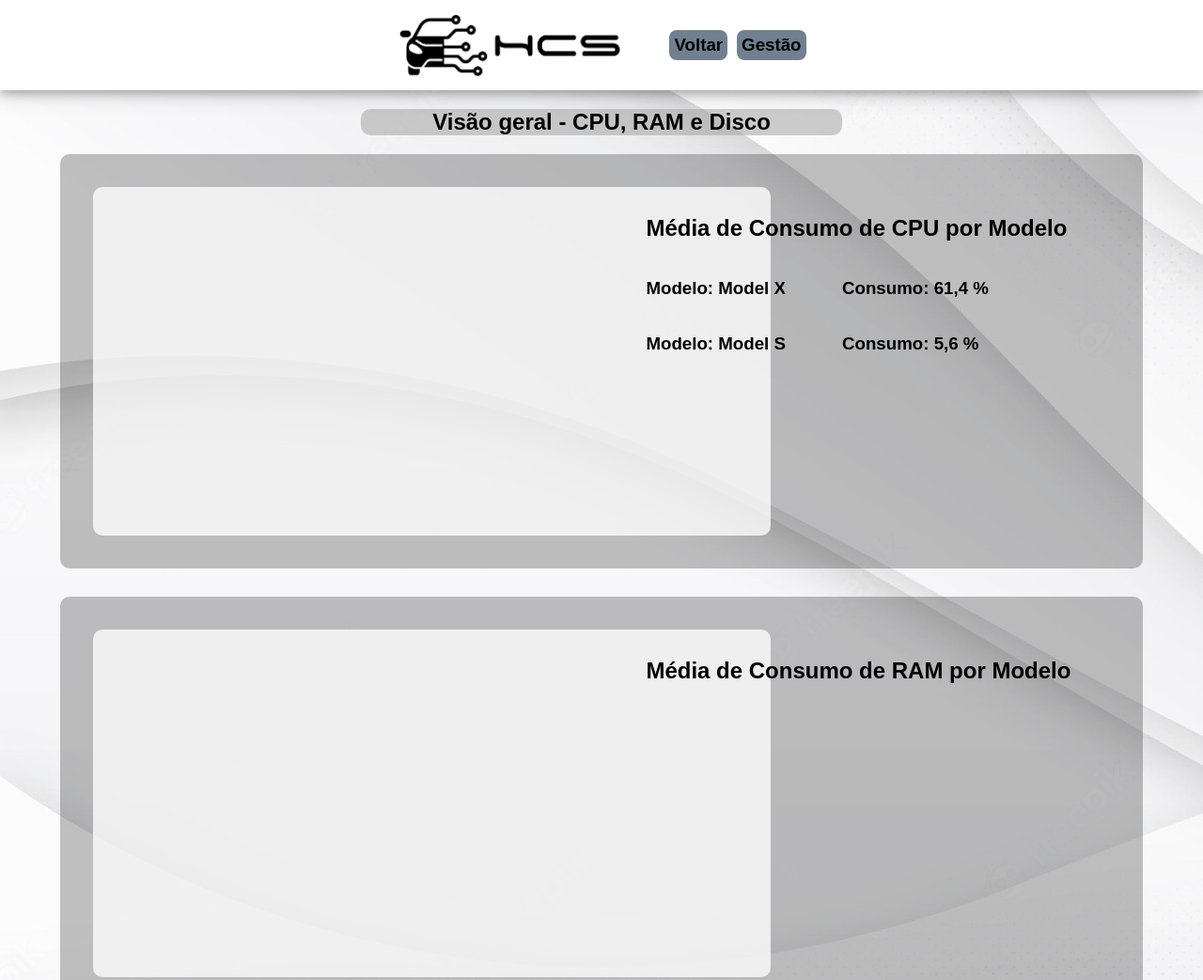
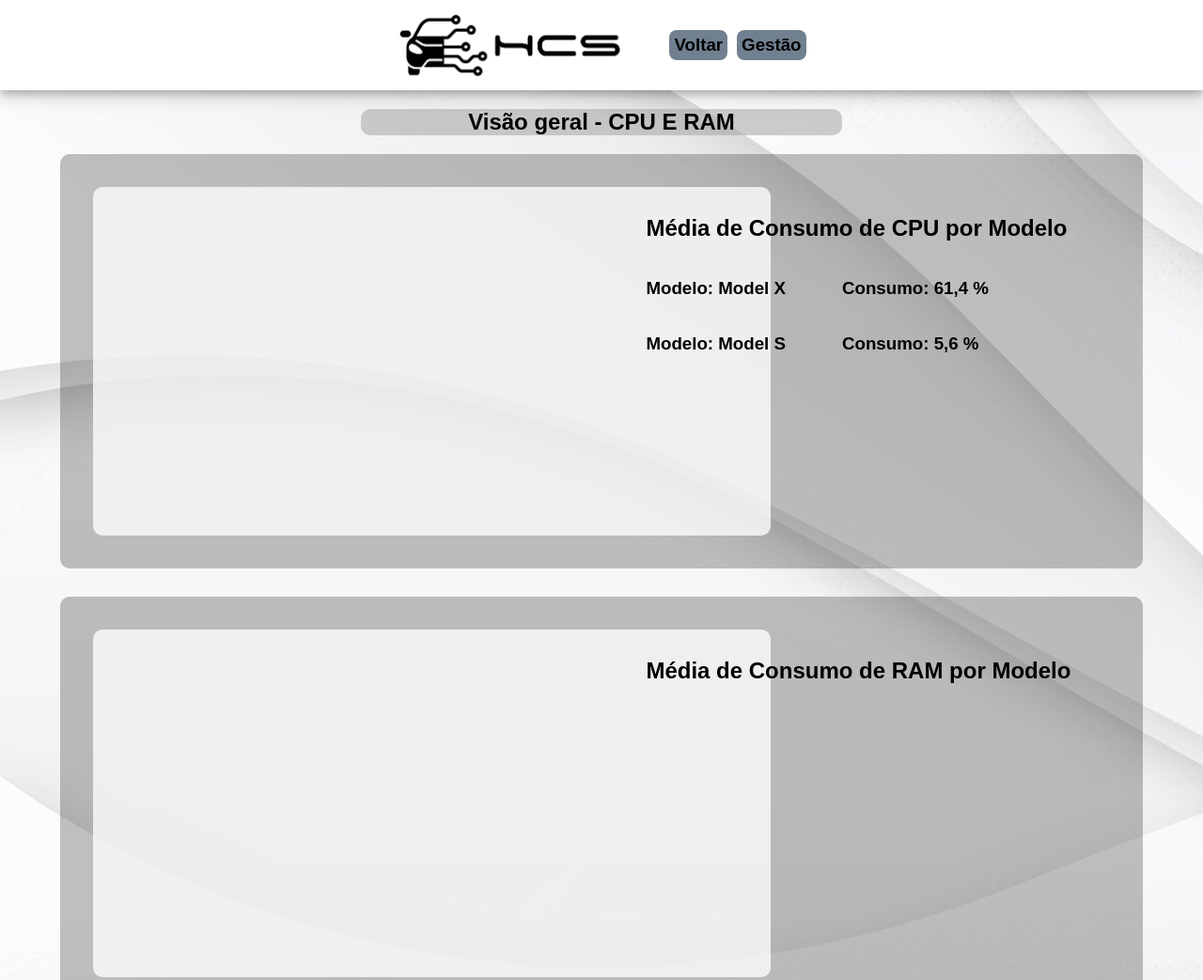
Before and after one commit to HCS-PI/projetojar, a website: page Site/view/dashGES.html in a window 1280 px wide. Shown: the top 1043 px of the page at 94% size. Drawn offline with nearby package versions, Linux system fonts and the light colour scheme; no server answers.

Commit message:
atualizações

```diff
--- a/Site/view/dashGES.html
+++ b/Site/view/dashGES.html
@@ -30,7 +30,7 @@
 
     </div>
     <div class="titulo">
-        <h2>Visão geral - CPU, RAM e Disco</h2>
+        <h2>Visão geral - CPU E RAM </h2>
     </div>
     <div class="boxInfoCPUCarros">
         <div class="informacoesCPUCarros">
```
